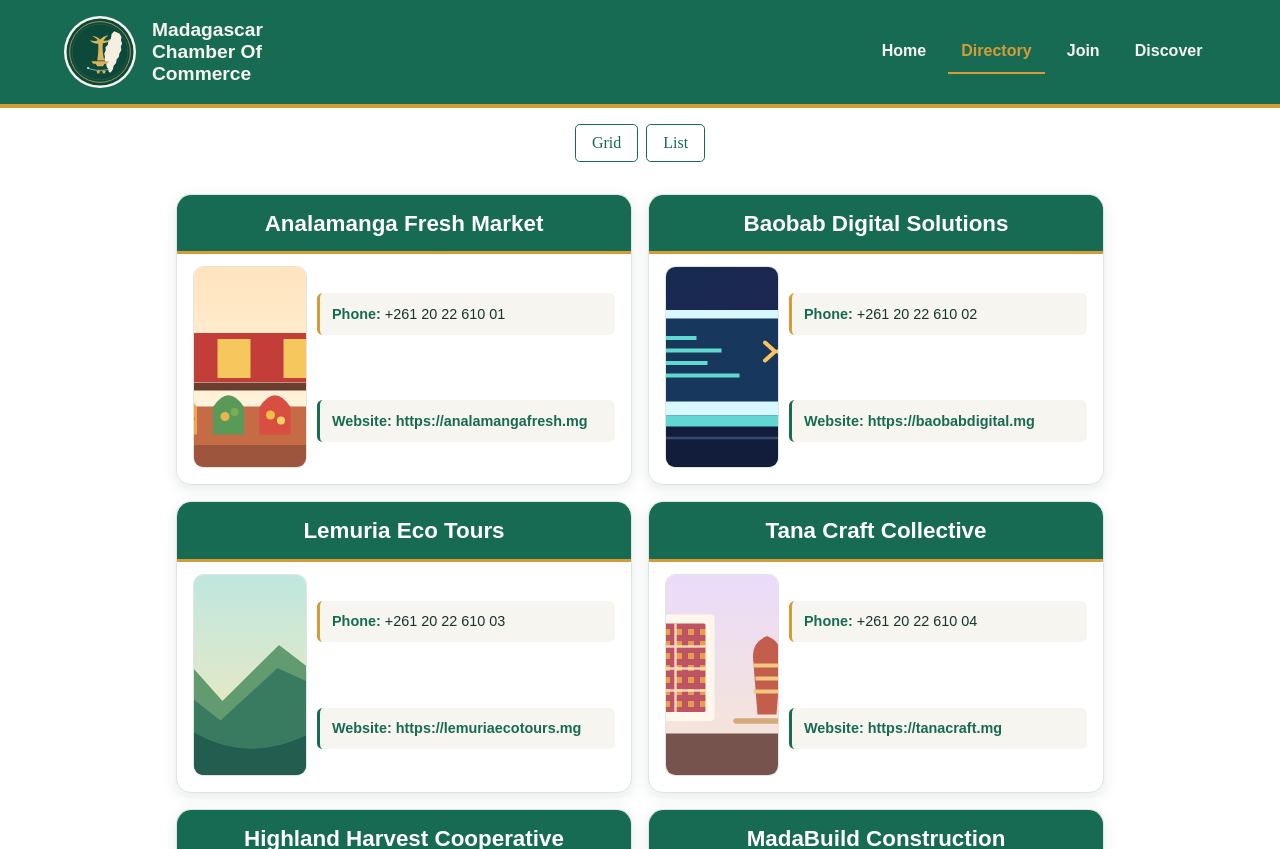
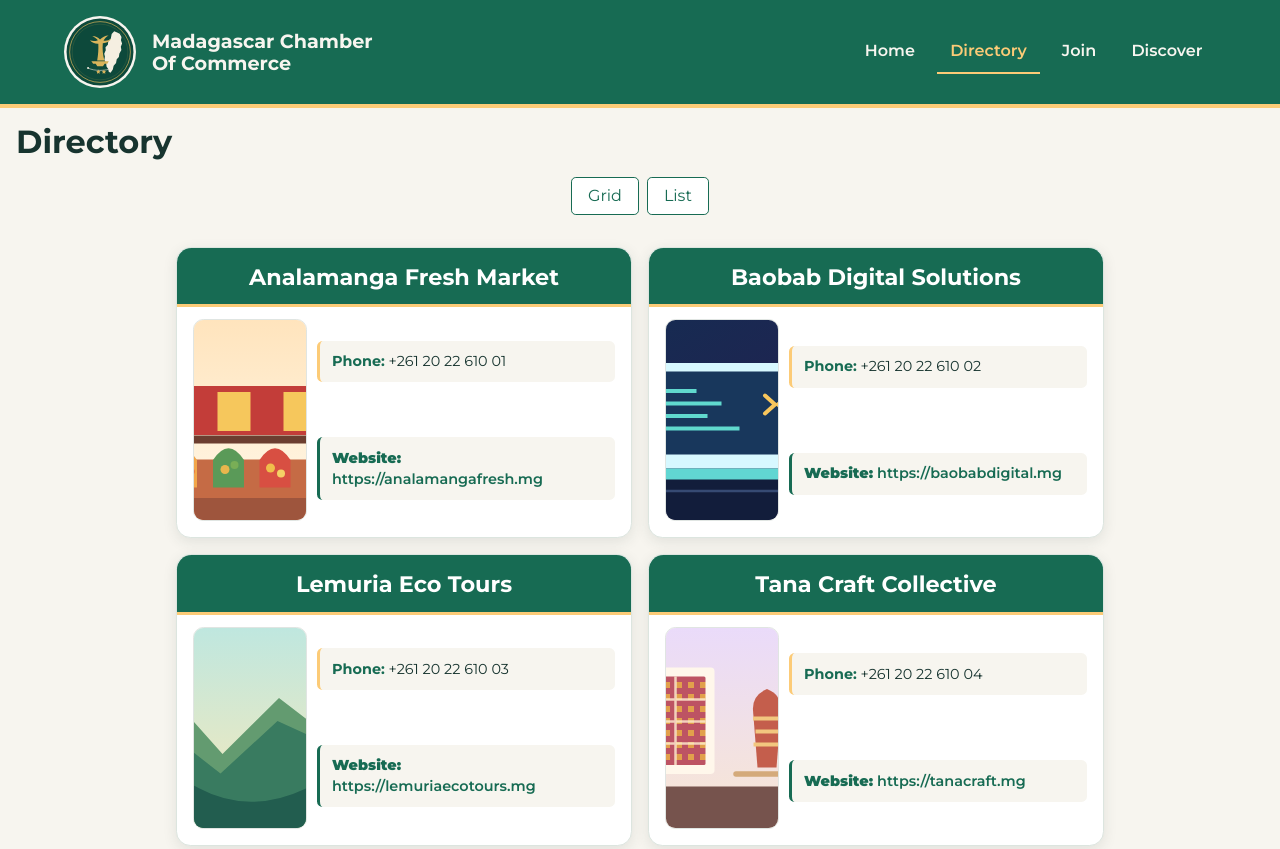
Before and after one commit to andriananjamarotafika/wdd231, a plain HTML site: page chamber/directory.html in a window 1280 px wide. Shown: the top 849 px of the page. Drawn offline with Linux system fonts and the light colour scheme.

Commit message:
fix audit problem

```diff
--- a/chamber/directory.html
+++ b/chamber/directory.html
@@ -4,19 +4,22 @@
     <head>
         <meta charset="UTF-8">
         <meta name="viewport" content="width=device-width, initial-scale=1.0">
-        <meta name="description"
-            content="This is a web page for the Madagascar Chamber of Commerce. It provides information about the chamber's activities, services, and resources for businesses in Madagascar.">
+        <meta name="description" content="This is a web page for the Madagascar Chamber of Commerce.">
         <meta name="author" content="Heriniaina Andriananjamarotafika">
         <link rel="icon" href="images/favicon.svg">
         <meta property="og:title" content="Madagascar Chamber Of Commerce">
-        <meta property="og:description"
-            content="This is a web page for the Madagascar Chamber of Commerce. It provides information about the chamber's activities, services, and resources for businesses in Madagascar.">
+        <meta property="og:description" content="This is a web page for the Madagascar Chamber of Commerce.">
         <meta property="og:image" content="https://andriananjamarotafika.github.io/wdd231/chamber/images/favicon.svg">
         <meta property="og:url" content="https://andriananjamarotafika.github.io/wdd231/chamber/directory.html">
         <link rel="stylesheet" href="../styles/normalize.css">
+        <link rel="preconnect" href="https://fonts.googleapis.com">
+        <link rel="preconnect" href="https://fonts.gstatic.com" crossorigin>
+        <link
+            href="https://fonts.googleapis.com/css2?family=Lato:ital,wght@0,100;0,300;0,400;0,700;0,900;1,100;1,300;1,400;1,700;1,900&family=Montserrat:ital,wght@0,100..900;1,100..900&family=Open+Sans:ital,wght@0,300..800;1,300..800&display=swap"
+            rel="stylesheet">
         <link rel="stylesheet" href="styles/small.css">
         <link rel="stylesheet" href="styles/large.css">
-        <title>Madagascar Chamber Of Commerce</title>
+        <title>Madagascar - COC</title>
         <script src="scripts/navigation.js" defer></script>
         <script src="scripts/script.js" defer></script>
         <script src="../scripts/date.js" defer></script>
@@ -40,7 +43,9 @@
             </nav>
         </header>
         <main>
-            <span class="current-page"></span>
+            <h1 class="current-page">
+                Directory
+            </h1>
             <div class="view-toggle">
                 <button id="grid-view">Grid</button>
                 <button id="list-view">List</button>
@@ -63,16 +68,13 @@
             <div class="footer-social">
                 <h2>Follow us</h2>
                 <div class="icon" role="group" aria-label="Social media links">
-                    <a href="https://www.facebook.com/" target="_blank" rel="noopener noreferrer"
-                        aria-label="Facebook">
+                    <a href="https://www.facebook.com/" target="_blank" rel="noopener noreferrer" aria-label="Facebook">
                         <img src="images/facebook.svg" alt="" width="40" height="40">
                     </a>
-                    <a href="https://www.linkedin.com/" target="_blank" rel="noopener noreferrer"
-                        aria-label="LinkedIn">
+                    <a href="https://www.linkedin.com/" target="_blank" rel="noopener noreferrer" aria-label="LinkedIn">
                         <img src="images/linkedin.svg" alt="" width="40" height="40">
                     </a>
-                    <a href="https://twitter.com/" target="_blank" rel="noopener noreferrer"
-                        aria-label="Twitter">
+                    <a href="https://twitter.com/" target="_blank" rel="noopener noreferrer" aria-label="Twitter">
                         <img src="images/twitter.svg" alt="" width="40" height="40">
                     </a>
                 </div>
--- a/chamber/scripts/script.js
+++ b/chamber/scripts/script.js
@@ -52,7 +52,7 @@ const listViewButton = document.getElementById('list-view');
 
 const fetchData = async () => {
     try {
-        const response = await fetch("data/member.json");
+        const response = await fetch("data/members.json");
         if (!response.ok) {
             throw new Error(`Request failed ${response.status}`);
         }
--- a/chamber/styles/large.css
+++ b/chamber/styles/large.css
@@ -7,7 +7,7 @@
 
     .list-company>li span+span {
         padding-left: 1rem;
-        border-left: 1px solid #dce5df;
+        border-left: 1px solid var(--border-color);
     }
 
     header {
--- a/chamber/styles/small.css
+++ b/chamber/styles/small.css
@@ -1,9 +1,21 @@
 :root {
     --primary-color: #176B53;
-    --secondary-color: #D59B37;
+    --secondary-color: #fccb77;
     --background-color: #F7F5EF;
     --text-color: #17342F;
-    --font-family: 'Arial', sans-serif;
+    --white-color: #fff;
+    --border-color: #dce5df;
+    --image-border-color: #e0e5e2;
+    --card-shadow-color: #233d381a;
+    --list-shadow-color: #17342f14;
+    --link-hover-color: #a36c0a;
+    --font-family: 'Montserrat', 'Lato', 'Open Sans', sans-serif;
+}
+
+body {
+    background: var(--background-color);
+    color: var(--text-color);
+    font-family: var(--font-family);
 }
 
 header {
@@ -16,6 +28,10 @@ header {
     background: var(--primary-color);
     color: var(--background-color);
     font-family: var(--font-family);
+}
+
+h1 {
+    margin: 1rem;
 }
 
 .brand {
@@ -74,7 +90,7 @@ header {
     display: none;
     flex: 1 0 100%;
     padding-top: 0.5rem;
-    border-top: 1px solid rgb(255 255 255 / 24%);
+    border-top: 1px solid var(--secondary-color);
 }
 
 .navbar.show {
@@ -103,8 +119,8 @@ nav a:hover,
 nav a:focus-visible,
 nav a[aria-current="page"] {
     border-left-color: var(--secondary-color);
-    background: rgb(255 255 255 / 10%);
-    color: #fff;
+    background: var(--background-color) opacity(0.9);
+    color: var(--white-color);
 }
 
 nav a:focus-visible {
@@ -180,10 +196,10 @@ footer a:focus-visible {
     gap: 0.75rem;
     min-width: 0;
     padding: 1rem;
-    border: 1px solid #dce5df;
+    border: 1px solid var(--border-color);
     border-radius: 0.9rem;
-    background: #fff;
-    box-shadow: 0 4px 14px rgb(23 52 47 / 10%);
+    background: var(--white-color);
+    box-shadow: 0 4px 14px var(--card-shadow-color);
     color: var(--text-color);
     font-family: var(--font-family);
 }
@@ -195,7 +211,7 @@ footer a:focus-visible {
     border-bottom: 3px solid var(--secondary-color);
     border-radius: 0.9rem 0.9rem 0 0;
     background: var(--primary-color);
-    color: #fff;
+    color: var(--white-color);
     font-size: clamp(1.1rem, 4vw, 1.4rem);
     line-height: 1.2;
     text-align: center;
@@ -206,7 +222,7 @@ footer a:focus-visible {
     grid-area: image;
     width: 100%;
     aspect-ratio: 1;
-    border: 1px solid #e0e5e2;
+    border: 1px solid var(--image-border-color);
     border-radius: 0.65rem;
     background: var(--background-color);
     object-fit: cover;
@@ -241,7 +257,7 @@ footer a:focus-visible {
 
 .card a:hover,
 .card a:focus-visible {
-    color: #a36c0a;
+    color: var(--link-hover-color);
     text-decoration: underline;
     text-underline-offset: 0.15em;
 }
@@ -257,11 +273,11 @@ footer a:focus-visible {
     gap: 0.4rem;
     margin: 0;
     padding: 1rem;
-    border: 1px solid #dce5df;
+    border: 1px solid var(--border-color);
     border-left: 4px solid var(--primary-color);
     border-radius: 0.65rem;
-    background: #fff;
-    box-shadow: 0 2px 8px rgb(23 52 47 / 8%);
+    background: var(--white-color);
+    box-shadow: 0 2px 8px var(--list-shadow-color);
     color: var(--text-color);
     list-style: none;
 }
@@ -289,7 +305,7 @@ footer a:focus-visible {
     padding: 0.55rem 1rem;
     border: 1px solid var(--primary-color);
     border-radius: 0.3rem;
-    background: #fff;
+    background: var(--white-color);
     color: var(--primary-color);
     font: inherit;
     cursor: pointer;
@@ -298,5 +314,5 @@ footer a:focus-visible {
 .view-toggle button:hover,
 .view-toggle button:focus-visible {
     background: var(--primary-color);
-    color: #fff;
+    color: var(--white-color);
 }
```
Also changed, not shown: chamber/data/members.json (renamed from chamber/data/member.json).
